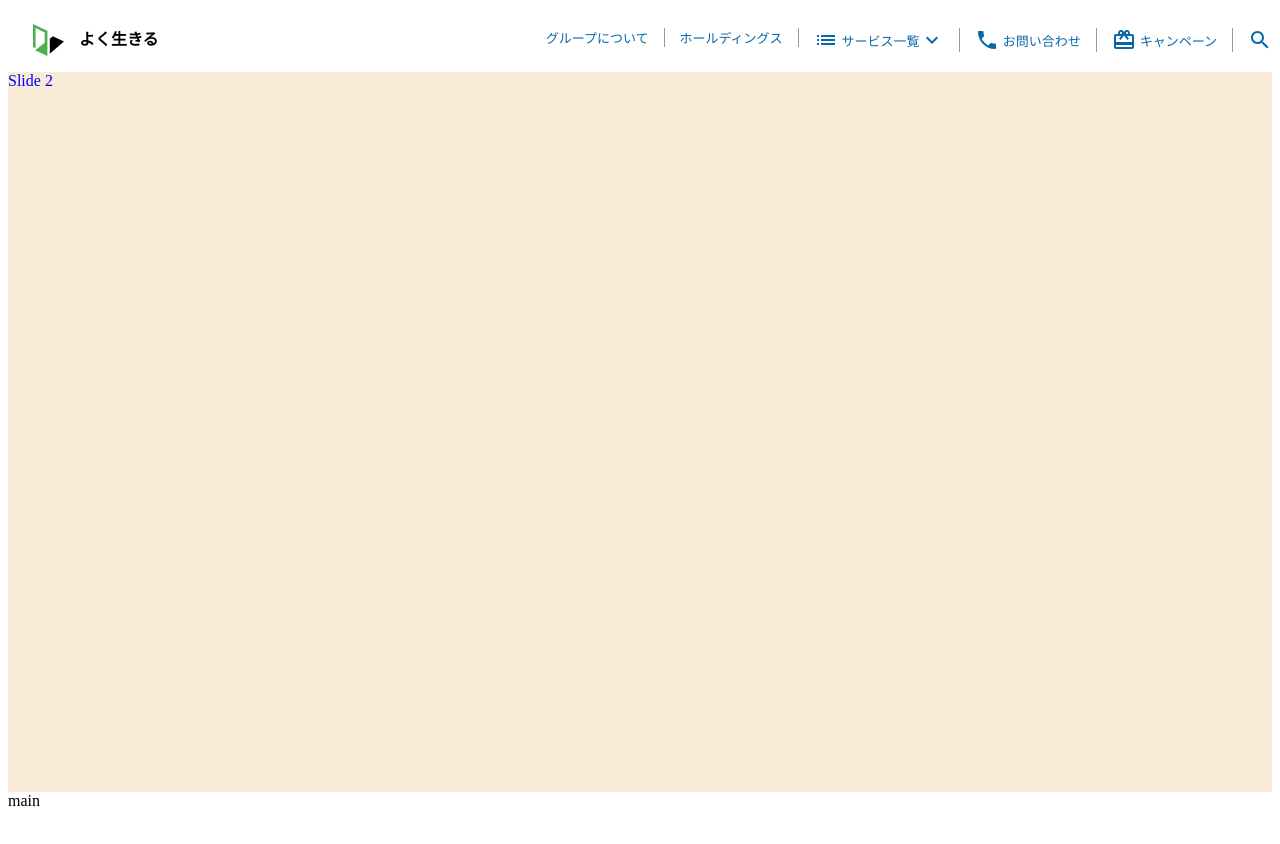
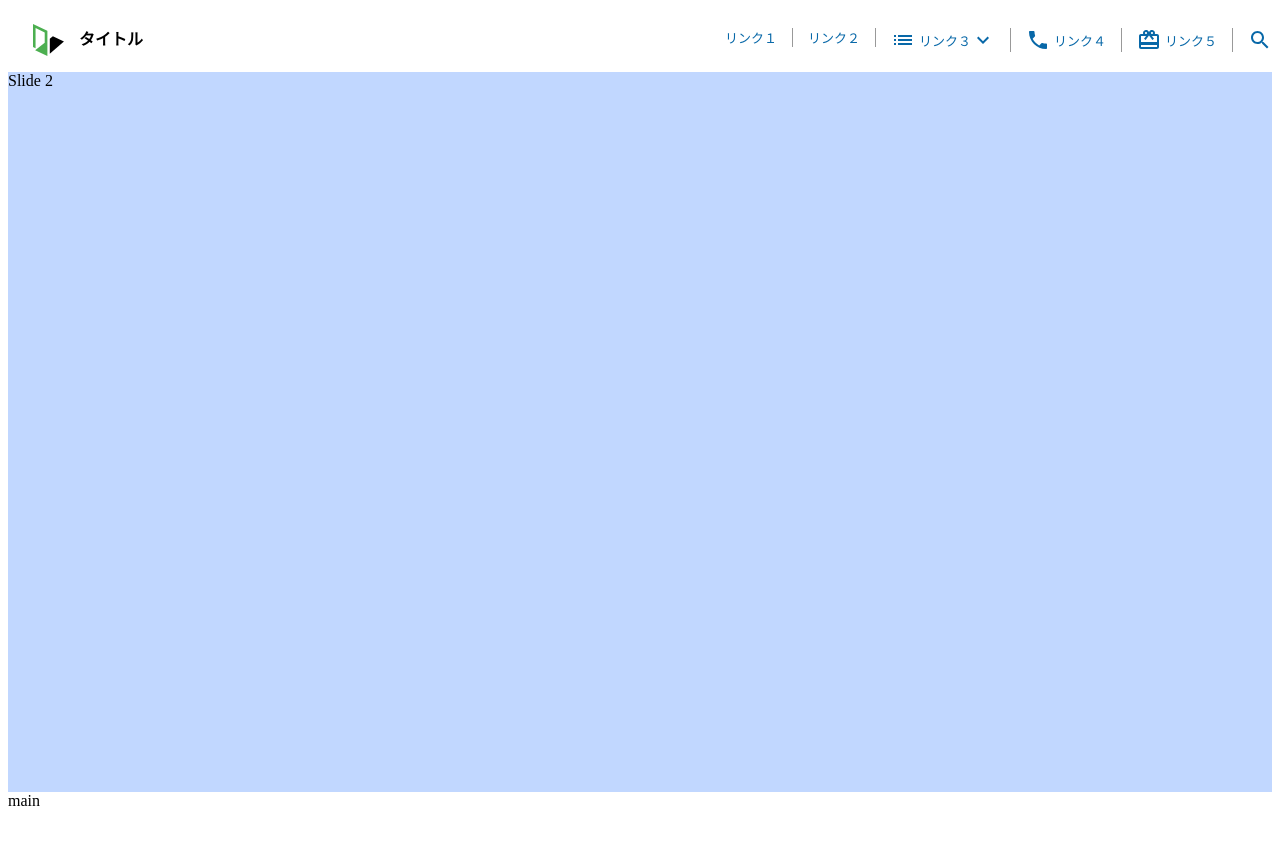
Before and after one commit to masui-maho-mwz/page-design-gallery-2, a Next.js app: page /mega-menu-header in a window 1280 px wide. Shown: the top 844 px of the page. Built offline with nearby package versions, Linux system fonts and the light colour scheme.

Commit message:
fix: スライダーとリンクの修正

```diff
--- a/src/app/mega-menu-header/header/index.tsx
+++ b/src/app/mega-menu-header/header/index.tsx
@@ -18,38 +18,38 @@ export const Header = () => {
           <AbstractLogo />
         </a>
         <a href="" className={styles.text}>
-          よく生きる
+          タイトル
         </a>
       </h1>
       {/* TODO: <nav>クリック後に開くサービス一覧</nav> */}
       <ul className={styles.items}>
         <li>
           <a href="" className={styles.item}>
-            グループについて
+            リンク１
           </a>
         </li>
         <li>
           <a href="" className={styles.item}>
-            ホールディングス
+            リンク２
           </a>
         </li>
         <li>
           <a href="" className={styles.item}>
             <ListIcon className={styles.icon} />
-            サービス一覧
+            リンク３
             <KeyboardArrowDownIcon />
           </a>
         </li>
         <li>
           <a href="" className={styles.item}>
             <LocalPhoneIcon className={styles.icon} />
-            お問い合わせ
+            リンク４
           </a>
         </li>
         <li>
           <a href="" className={styles.item}>
             <CardGiftcardIcon className={styles.icon} />
-            キャンペーン
+            リンク５
           </a>
         </li>
         <li className={styles.item}>
--- a/src/app/mega-menu-header/slider/index.tsx
+++ b/src/app/mega-menu-header/slider/index.tsx
@@ -14,9 +14,7 @@ export const Slider = () => {
     <div className={styles.root}>
       <Swiper
         className={styles.swiper}
-        slidesPerView={'auto'} // TODO: 有無によって見た目の変化ないように見える
-        centeredSlides={true} // 有無によって見た目の変化ないように見える
-        spaceBetween={30} // 有無によって見た目の変化ないように見える
+        slidesPerView={'auto'}
         loop={true}
         speed={2000}
         autoplay={{
@@ -25,15 +23,12 @@ export const Slider = () => {
         }}
         modules={[Autoplay, Pagination, Navigation]}
       >
-        <SwiperSlide className={styles.items}>Slide 1</SwiperSlide>
-        <SwiperSlide>Slide 2</SwiperSlide>
-        <SwiperSlide>Slide 3</SwiperSlide>
-        <SwiperSlide>Slide 4</SwiperSlide>
-        <SwiperSlide>Slide 5</SwiperSlide>
-        <SwiperSlide>Slide 6</SwiperSlide>
-        <SwiperSlide>Slide 7</SwiperSlide>
-        <SwiperSlide>Slide 8</SwiperSlide>
-        <SwiperSlide>Slide 9</SwiperSlide>
+        <SwiperSlide className={styles.slide1}>Slide 1</SwiperSlide>
+        <SwiperSlide className={styles.slide2}>Slide 2</SwiperSlide>
+        <SwiperSlide className={styles.slide3}>Slide 3</SwiperSlide>
+        <SwiperSlide className={styles.slide4}>Slide 4</SwiperSlide>
+        <SwiperSlide className={styles.slide5}>Slide 5</SwiperSlide>
+        <SwiperSlide className={styles.slide6}>Slide 6</SwiperSlide>
       </Swiper>
     </div>
   );
--- a/src/app/mega-menu-header/slider/styles.module.css
+++ b/src/app/mega-menu-header/slider/styles.module.css
@@ -1,5 +1,4 @@
 .root {
-  background-color: antiquewhite;
   height: 90vh;
   padding-top: 64px;
 }
@@ -7,5 +6,28 @@
 .swiper {
   width: 100%;
   height: 100%;
-  color: blue;
 }
+
+.slide1 {
+  background-color: #ffddc1;
+}
+
+.slide2 {
+  background-color: #c1d7ff;
+}
+
+.slide3 {
+  background-color: #d1ffc1;
+}
+
+.slide4 {
+  background-color: #ffc1c8;
+}
+
+.slide5 {
+  background-color: #ffffc1;
+}
+
+.slide6 {
+  background-color: #c1c8ff;
+}
```
Also changed, not shown: src/app/mega-menu-header/page.tsx (+0 -12 lines).
